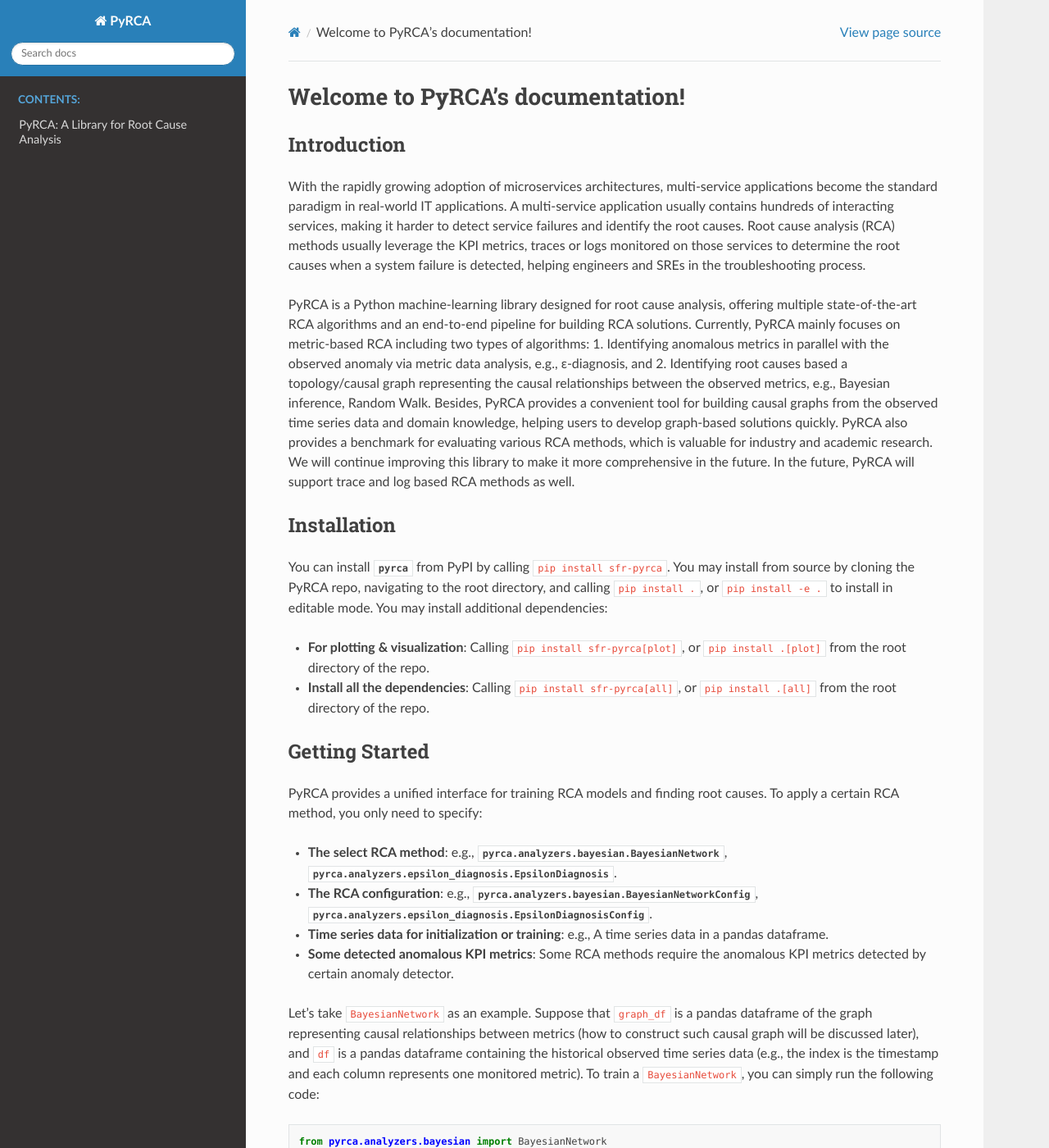
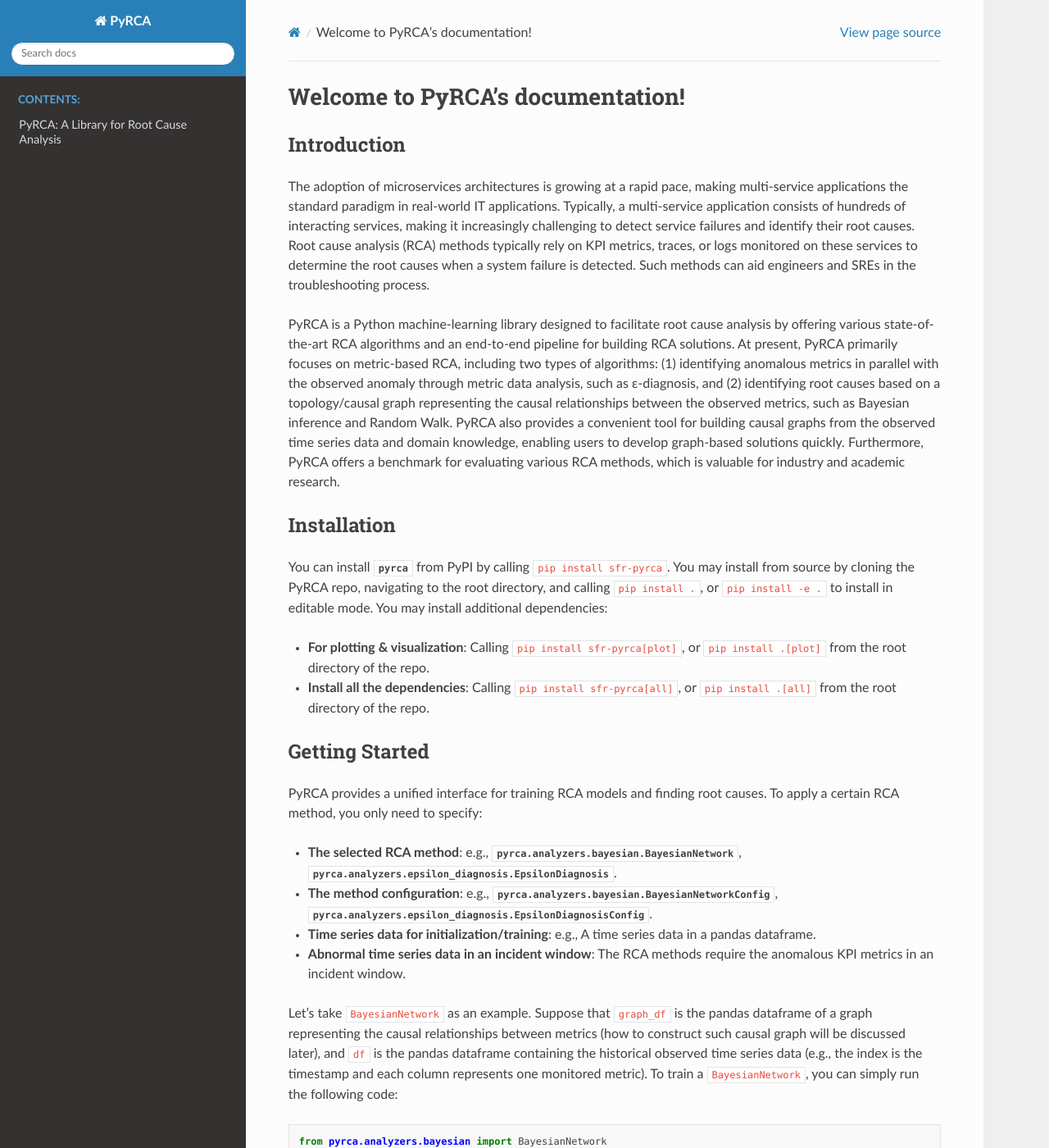
Before and after one commit to salesforce/PyRCA, a Sphinx documentation site: the page built from docs/index.rst, in a window 1280 px wide and 1400 px high. Shown: the whole window at 82% size. Built offline with Sphinx 7.4.7 and the Read the Docs theme 2.0.0, drawn with Linux system fonts in a browser that asks for light colours; some of the changed text lies outside the part shown.

Commit message:
Revise the documentations

```diff
--- a/docs/index.rst
+++ b/docs/index.rst
@@ -9,21 +9,22 @@
 Introduction
 ############
 
-With the rapidly growing adoption of microservices architectures, multi-service applications become the standard
-paradigm in real-world IT applications. A multi-service application usually contains hundreds of interacting
-services, making it harder to detect service failures and identify the root causes. Root cause analysis (RCA)
-methods usually leverage the KPI metrics, traces or logs monitored on those services to determine the root causes
-when a system failure is detected, helping engineers and SREs in the troubleshooting process.
+The adoption of microservices architectures is growing at a rapid pace, making multi-service applications
+the standard paradigm in real-world IT applications. Typically, a multi-service application consists of
+hundreds of interacting services, making it increasingly challenging to detect service failures and identify
+their root causes. Root cause analysis (RCA) methods typically rely on KPI metrics, traces, or logs monitored
+on these services to determine the root causes when a system failure is detected. Such methods can aid
+engineers and SREs in the troubleshooting process.
 
-PyRCA is a Python machine-learning library designed for root cause analysis, offering multiple state-of-the-art RCA
-algorithms and an end-to-end pipeline for building RCA solutions. Currently, PyRCA mainly focuses on metric-based RCA
-including two types of algorithms: 1. Identifying anomalous metrics in parallel with the observed anomaly via
-metric data analysis, e.g., ε-diagnosis, and 2. Identifying root causes based a topology/causal graph representing
-the causal relationships between the observed metrics, e.g., Bayesian inference, Random Walk. Besides, PyRCA
-provides a convenient tool for building causal graphs from the observed time series data and domain knowledge,
-helping users to develop graph-based solutions quickly. PyRCA also provides a benchmark for evaluating
-various RCA methods, which is valuable for industry and academic research. We will continue improving this library
-to make it more comprehensive in the future. In the future, PyRCA will support trace and log based RCA methods as well.
+PyRCA is a Python machine-learning library designed to facilitate root cause analysis by offering various
+state-of-the-art RCA algorithms and an end-to-end pipeline for building RCA solutions. At present, PyRCA
+primarily focuses on metric-based RCA, including two types of algorithms: (1) identifying anomalous metrics
+in parallel with the observed anomaly through metric data analysis, such as ε-diagnosis, and (2) identifying
+root causes based on a topology/causal graph representing the causal relationships between the observed
+metrics, such as Bayesian inference and Random Walk. PyRCA also provides a convenient tool for building
+causal graphs from the observed time series data and domain knowledge, enabling users to develop graph-based
+solutions quickly. Furthermore, PyRCA offers a benchmark for evaluating various RCA methods, which is
+valuable for industry and academic research.
 
 Installation
 ############
@@ -43,18 +44,18 @@
 PyRCA provides a unified interface for training RCA models and finding root causes. To apply
 a certain RCA method, you only need to specify:
 
-- **The select RCA method**: e.g., :py:mod:`pyrca.analyzers.bayesian.BayesianNetwork`,
+- **The selected RCA method**: e.g., :py:mod:`pyrca.analyzers.bayesian.BayesianNetwork`,
   :py:mod:`pyrca.analyzers.epsilon_diagnosis.EpsilonDiagnosis`.
-- **The RCA configuration**: e.g., :py:mod:`pyrca.analyzers.bayesian.BayesianNetworkConfig`,
+- **The method configuration**: e.g., :py:mod:`pyrca.analyzers.bayesian.BayesianNetworkConfig`,
   :py:mod:`pyrca.analyzers.epsilon_diagnosis.EpsilonDiagnosisConfig`.
-- **Time series data for initialization or training**: e.g., A time series data in a
+- **Time series data for initialization/training**: e.g., A time series data in a
   pandas dataframe.
-- **Some detected anomalous KPI metrics**: Some RCA methods require the anomalous KPI metrics detected by
-  certain anomaly detector.
+- **Abnormal time series data in an incident window**: The RCA methods require the anomalous
+  KPI metrics in an incident window.
 
-Let's take ``BayesianNetwork`` as an example. Suppose that ``graph_df`` is a pandas dataframe of
-the graph representing causal relationships between metrics (how to construct such causal graph
-will be discussed later), and ``df`` is a pandas dataframe containing the historical observed time series
+Let's take ``BayesianNetwork`` as an example. Suppose that ``graph_df`` is the pandas dataframe of
+a graph representing the causal relationships between metrics (how to construct such causal graph
+will be discussed later), and ``df`` is the pandas dataframe containing the historical observed time series
 data (e.g., the index is the timestamp and each column represents one monitored metric). To train a
 ``BayesianNetwork``, you can simply run the following code:
 
@@ -100,16 +101,16 @@
 
 .. image:: _static/dashboard.png
 
-The dashboard allows you to try different causal discovery methods, adjust causal discovery parameters,
-add domain knowledge constraints (e.g., root/leaf nodes, forbidden/required links), and visualize
-the generated causal graphs. It makes easier for manually revising causal graphs based on domain knowledge.
-You can download the graph generated by this tool if you satisfy with it. The graph can be used by the RCA
-methods supported in PyRCA.
+The dashboard enables users to experiment with different causal discovery methods, customize causal discovery
+parameters, add domain knowledge constraints (e.g., root/leaf nodes, forbidden/required links), and visualize
+the generated causal graphs. This feature simplifies the process of manually revising causal graphs based on
+domain knowledge. Users can download the graph generated by this tool if they are satisfied with it. The graph
+can then be used by the RCA methods supported in PyRCA.
 
-Instead of using this dashboard, you can also write code for building such graphs. The package
-``pyrca.graphs.causal`` includes several popular causal discovery methods you can use. All of these methods
-support domain knowledge constraints. Suppose ``df`` is the observed time series data
-and you want to apply the PC algorithm for building causal graphs, then the following code will help:
+Alternatively, users can write code to build such graphs instead of using the dashboard. The package
+``pyrca.graphs.causal`` includes several popular causal discovery methods that users can leverage.
+All of these methods support domain knowledge constraints. For instance, if users wish to apply the PC
+algorithm for building causal graphs on the observed time series data ``df``, the following code can be used:
 
 .. code-block:: python
 
```
Also changed, not shown: README.md (+37 -33 lines).
